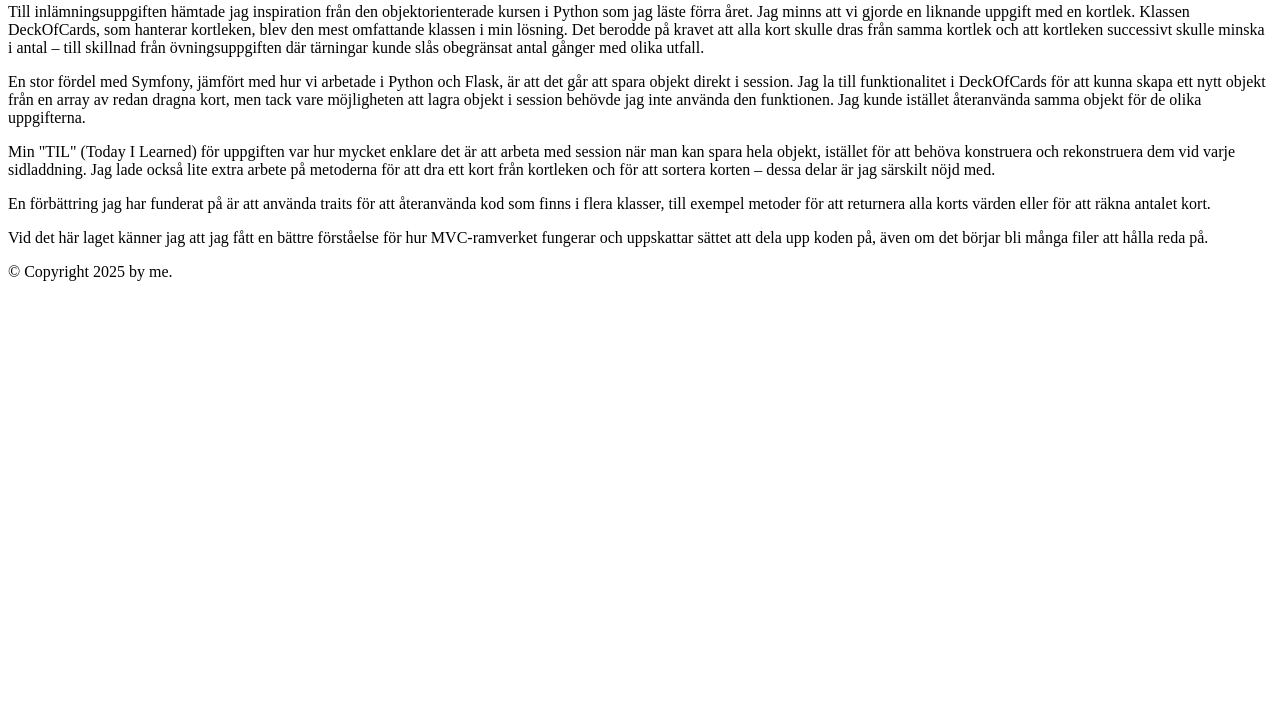
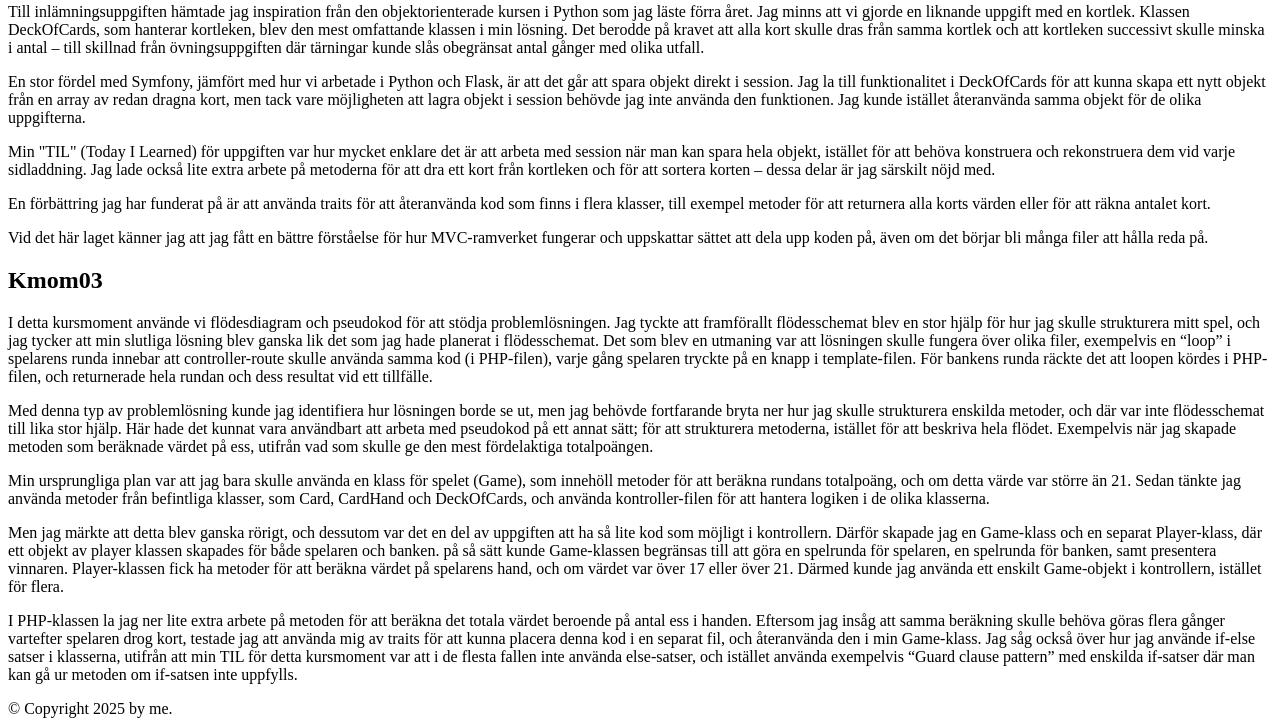
Before and after one commit to busigbil/MVC2025, a Symfony app: template templates/report.html.twig in a window 1280 px wide. Shown: the part 1237-1963 px from the top of the page. Before the commit the page ends 1518 px from the top, so only its background shows below. Run offline with Twig, Linux system fonts and the light colour scheme; the template is opened without the code that fills it, so the values that code supplies are empty; some libraries are stand-ins or nearby versions.

Commit message:
Added kmom03 report text

```diff
--- a/templates/report.html.twig
+++ b/templates/report.html.twig
@@ -34,6 +34,13 @@
         <p>Min "TIL" (Today I Learned) för uppgiften var hur mycket enklare det är att arbeta med session när man kan spara hela objekt, istället för att behöva konstruera och rekonstruera dem vid varje sidladdning. Jag lade också lite extra arbete på metoderna för att dra ett kort från kortleken och för att sortera korten – dessa delar är jag särskilt nöjd med.</p>
         <p>En förbättring jag har funderat på är att använda traits för att återanvända kod som finns i flera klasser, till exempel metoder för att returnera alla korts värden eller för att räkna antalet kort.</p>
         <p>Vid det här laget känner jag att jag fått en bättre förståelse för hur MVC-ramverket fungerar och uppskattar sättet att dela upp koden på, även om det börjar bli många filer att hålla reda på.</p>
+
+        <h2 id="kmom03">Kmom03</h2>
+        <p>I detta kursmoment använde vi flödesdiagram och pseudokod för att stödja problemlösningen. Jag tyckte att framförallt flödesschemat blev en stor hjälp för hur jag skulle strukturera mitt spel, och jag tycker att min slutliga lösning blev ganska lik det som jag hade planerat i flödesschemat. Det som blev en utmaning var att lösningen skulle fungera över olika filer, exempelvis en “loop” i spelarens runda innebar att controller-route skulle använda samma kod (i PHP-filen), varje gång spelaren tryckte på en knapp i template-filen. För bankens runda räckte det att loopen kördes i PHP-filen, och returnerade hela rundan och dess resultat vid ett tillfälle.</p>
+        <p>Med denna typ av problemlösning kunde jag identifiera hur lösningen borde se ut, men jag behövde fortfarande bryta ner hur jag skulle strukturera enskilda metoder, och där var inte flödesschemat till lika stor hjälp. Här hade det kunnat vara användbart att arbeta med pseudokod på ett annat sätt; för att strukturera metoderna, istället för att beskriva hela flödet. Exempelvis när jag skapade metoden som beräknade värdet på ess, utifrån vad som skulle ge den mest fördelaktiga totalpoängen.</p>
+        <p>Min ursprungliga plan var att jag bara skulle använda en klass för spelet (Game), som innehöll metoder för att beräkna rundans totalpoäng, och om detta värde var större än 21. Sedan tänkte jag använda metoder från befintliga klasser, som Card, CardHand och DeckOfCards, och använda kontroller-filen för att hantera logiken i de olika klasserna.</p>
+        <p>Men jag märkte att detta blev ganska rörigt, och dessutom var det en del av uppgiften att ha så lite kod som möjligt i kontrollern. Därför skapade jag en Game-klass och en separat Player-klass, där ett objekt av player klassen skapades för både spelaren och banken. på så sätt kunde Game-klassen begränsas till att göra en spelrunda för spelaren, en spelrunda för banken, samt presentera vinnaren. Player-klassen fick ha metoder för att beräkna värdet på spelarens hand, och om värdet var över 17 eller över 21. Därmed kunde jag använda ett enskilt Game-objekt i kontrollern, istället för flera.</p>
+        <p>I PHP-klassen la jag ner lite extra arbete på metoden för att beräkna det totala värdet beroende på antal ess i handen. Eftersom jag insåg att samma beräkning skulle behöva göras flera gånger vartefter spelaren drog kort, testade jag att använda mig av traits för att kunna placera denna kod i en separat fil, och återanvända den i min Game-klass. Jag såg också över hur jag använde if-else satser i klasserna, utifrån att min TIL för detta kursmoment var att i de flesta fallen inte använda else-satser, och istället använda exempelvis “Guard clause pattern” med enskilda if-satser där man kan gå ur metoden om if-satsen inte uppfylls.</p>
     </article>
 
 </div>
```
